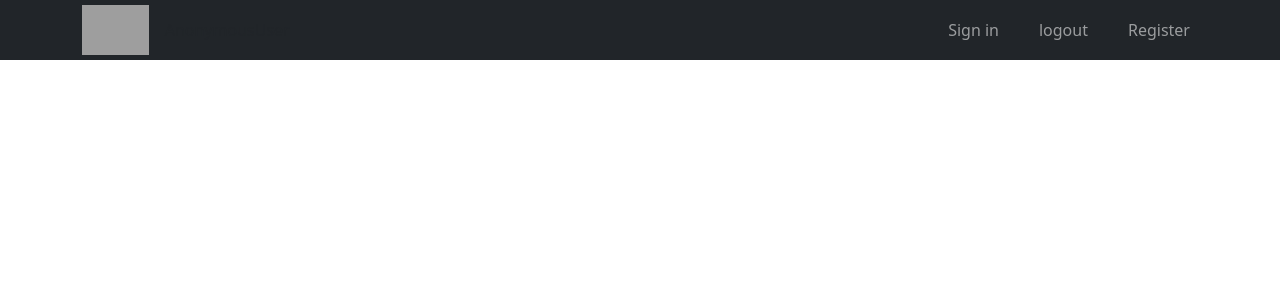
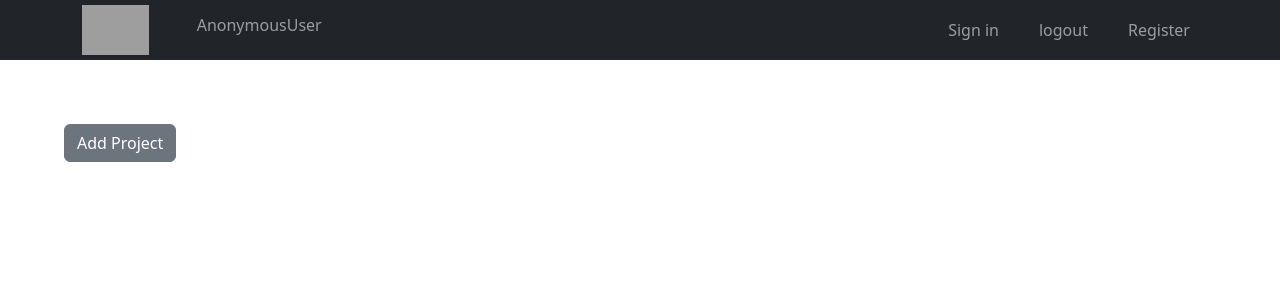
Before and after one commit to Harshtroo/tms, a Django app: page / in a window 1280 px wide. Shown: the top 300 px of the page. Run offline with Django 3.2, Linux system fonts and the light colour scheme; some libraries are stand-ins or nearby versions; grey boxes are pictures that could not be loaded.

Commit message:
work on add project

```diff
--- a/tms/clickup/views.py
+++ b/tms/clickup/views.py
@@ -26,6 +26,8 @@ def get_register_page(request):
 def get_login_page(request):
     return render(request, "login.html")
 
+def get_create_project_page(request):
+    return render(request,"project.html")
 
 class SingUpView(CreateAPIView):
     serializer_class = RegistrationSerializer
@@ -73,7 +75,6 @@ class LogoutView(APIView):
             context = {
                 "status": "success",
                 "success_message": constant.LOGOUT_MESSAGE,
-
             }
             return Response(context, status=status.HTTP_200_OK)
         return Response(status=status.HTTP_401_UNAUTHORIZED)
--- a/tms/static/css/base.css
+++ b/tms/static/css/base.css
@@ -4,3 +4,12 @@
 .navbar{
     height: 60px;
 }
+.btn{
+    margin-top : 5%;
+    margin-left : 5%;
+}
+
+.modal{
+    margin-top : 10%;
+    width : 110%
+}
--- a/tms/static/js/base.js
+++ b/tms/static/js/base.js
@@ -13,15 +13,42 @@ function postAjaxCall(url, csrfToken, resultData, callback) {
 }
 
 
-function postTokenAjaxCall(url, csrfToken, callback, resultData,redirectURL) {
+function postTokenAjaxCall(url, csrfToken, token, callback, resultData,redirectURL) {
   $.ajax({
     url: url,
     method: "POST",
+    dataType:"application/json",
     headers: { 'X-CSRFToken': csrfToken,"Authorization": "Token " + token },
     data: resultData,
     success: callback,
     error: function(reason, xhr) {
-          callback({responseText: reason.responseText}, redirectURL)
+            debugger
+          showMessage(reason.responseText, "red");
     }
   });
 }
+
+
+
+$("#add-project").on("click",function(){
+    $('.modal').modal('show')
+
+})
+
+
+var homeURL = "http://127.0.0.1:8000/"
+var projectURL = "/create_project/"
+
+$("#create_project").on("click",function(){
+
+    var csrfToken = $('input[name="csrfmiddlewaretoken"]').val()
+    var redirectURL = homeURL
+    var resultData = {"name": $("#project_name").val()}
+    var redirectURL = homeURL
+    var callback = function(response){
+        console.log("response-------",response)
+    }
+    debugger
+
+    postTokenAjaxCall(projectURL, csrfToken, token, callback, resultData,redirectURL)
+})
--- a/tms/static/js/login.js
+++ b/tms/static/js/login.js
@@ -17,8 +17,9 @@ $("#login").on("submit",function(event){
      var callback = function(response){
          showMessage(response.success_message, "green");
                                 setTimeout(function () {
+                                    localStorage.setItem("token", response.token);
                                     window.location.href = redirectURL;
-                                }, 3000);
+                                }, 2000);
      }
      postAjaxCall(loginURL, csrfToken, resultData,callback)
 })
--- a/tms/static/js/logout.js
+++ b/tms/static/js/logout.js
@@ -1,31 +1,25 @@
-//
-//var logoutURL ="/logout/"
+
+var logoutURL ="/logout/"
 var homeURL = "http://127.0.0.1:8000/"
-//
-//
-document.getElementById("logout").addEventListener("click",function(){
+
+var showMessage = function (message, color) {
+        var messageElement = $("<div>").text(message).css("color", color);
+        $("#message-container").html(messageElement);
+    };
+
+$("#logout").on("click",function(event){
+         event.preventDefault()
          var csrfToken = $('input[name="csrfmiddlewaretoken"]').val()
          var redirectURL = homeURL
-         var resultData = ""
-         postAjaxCall(logoutURL, csrfToken, resultData,redirectURL)
+         var resultData = {}
+         var token = localStorage.getItem("token");
+
+         var callback = function(response){
+
+            showMessage(response.success_message, "green");
+                                setTimeout(function () {
+                                    window.location.href = redirectURL;
+                                });
+         }
+         postTokenAjaxCall(logoutURL, csrfToken, token, callback, resultData, redirectURL)
 })
-//
-////
-////document.getElementById("logout").addEventListener("click",function(){
-////    var csrfToken = $('input[name="csrfmiddlewaretoken"]').val()
-////    var resultData = ""
-////    $.ajax({
-////        url: logoutURL,
-////        method: "POST",
-////        headers: { 'X-CSRFToken': csrfToken },
-////        data: resultData,
-////        success: function(response){
-////            window.location.href = redirectURL
-////            console.log("response--------------",response)
-////        },
-////        error: function(reason, xhr) {
-////
-////          }
-////    })
-////})
-//
--- a/tms/templates/base.html
+++ b/tms/templates/base.html
@@ -18,10 +18,11 @@
         <a class="navbar-brand" href="{% url 'home' %}">
             <img src="https://cdn-icons-png.flaticon.com/128/599/599928.png" class="h-8 icon" alt="...">
         </a>
-        {{request.user}}
-        {% if request.user.is_authenticated %}
-        <h3>{{username}}</h3>
-        {% endif %}
+
+        <div class="navbar-nav ms-lg-4">
+            <h5 class="nav-item nav-link">{{user}}</h5>
+        </div>
+
         <button class="navbar-toggler" type="button" data-bs-toggle="collapse" data-bs-target="#navbarCollapse"
                 aria-controls="navbarCollapse" aria-expanded="false" aria-label="Toggle navigation">
             <span class="navbar-toggler-icon"></span>
@@ -36,7 +37,7 @@
             </div>
 
             <div class="navbar-nav ms-lg-4">
-                <a class="nav-item nav-link" id="logout" >logout</a>
+                <a class="nav-item nav-link" id="logout" href="{% url 'logout' %}">logout</a>
             </div>
 
             <div class="navbar-nav ms-lg-4">
@@ -47,10 +48,39 @@
         </div>
     </div>
 </nav>
-<script src="{% static 'js/login.js' %}"></script>
+<button type="button" class="btn btn-secondary" id="add-project"><span class="bi bi-plus"></span> Add Project </button>
+
+
+
+<!--This is create project modal -->
+
+<div class="modal" tabindex="-1">
+  <div class="modal-dialog ">
+    <div class="modal-content">
+      <div class="modal-header">
+        <h5 class="modal-title">Add Project</h5>
+        <button type="button" class="btn-close" data-bs-dismiss="modal" aria-label="Close"></button>
+      </div>
+      <div class="modal-body">
+          <label data-error="wrong" data-success="right" for="orangeForm-name" >Project name</label>
+          <input type="text" id="project_name" class="form-control validate">
+
+      </div>
+      <div class="modal-footer">
+        <button type="button" class="btn btn-secondary" data-bs-dismiss="modal">Close</button>
+        <button type="button" class="btn btn-primary" id="create_project">Save</button>
+      </div>
+    </div>
+  </div>
+</div>
+
+
+
 
 {% block content %}
 
 {% endblock %}
+
 </body>
+<script src="{% static 'js/base.js' %}"></script>
 </html>
--- a/tms/templates/home.html
+++ b/tms/templates/home.html
@@ -5,6 +5,6 @@
 {% csrf_token %}
 <script src="{% static 'js/base.js' %}"></script>
 <script src="{% static 'js/logout.js' %}"></script>
-
+<div id="message-container" class="message"></div>
 
 {% endblock %}
--- a/tms/tms/settings/base.py
+++ b/tms/tms/settings/base.py
@@ -189,7 +189,7 @@ CACHE_ENGINES = {
 
 REST_FRAMEWORK = {
     "DEFAULT_AUTHENTICATION_CLASSES": (
-        "rest_framework.authentication.SessionAuthentication",
+        # "rest_framework.authentication.SessionAuthentication",
         "rest_framework.authentication.TokenAuthentication",
     ),
     "DEFAULT_PAGINATION_CLASS": (
```
Also changed, not shown: tms/templates/project.html (added, +8 -0 lines).
